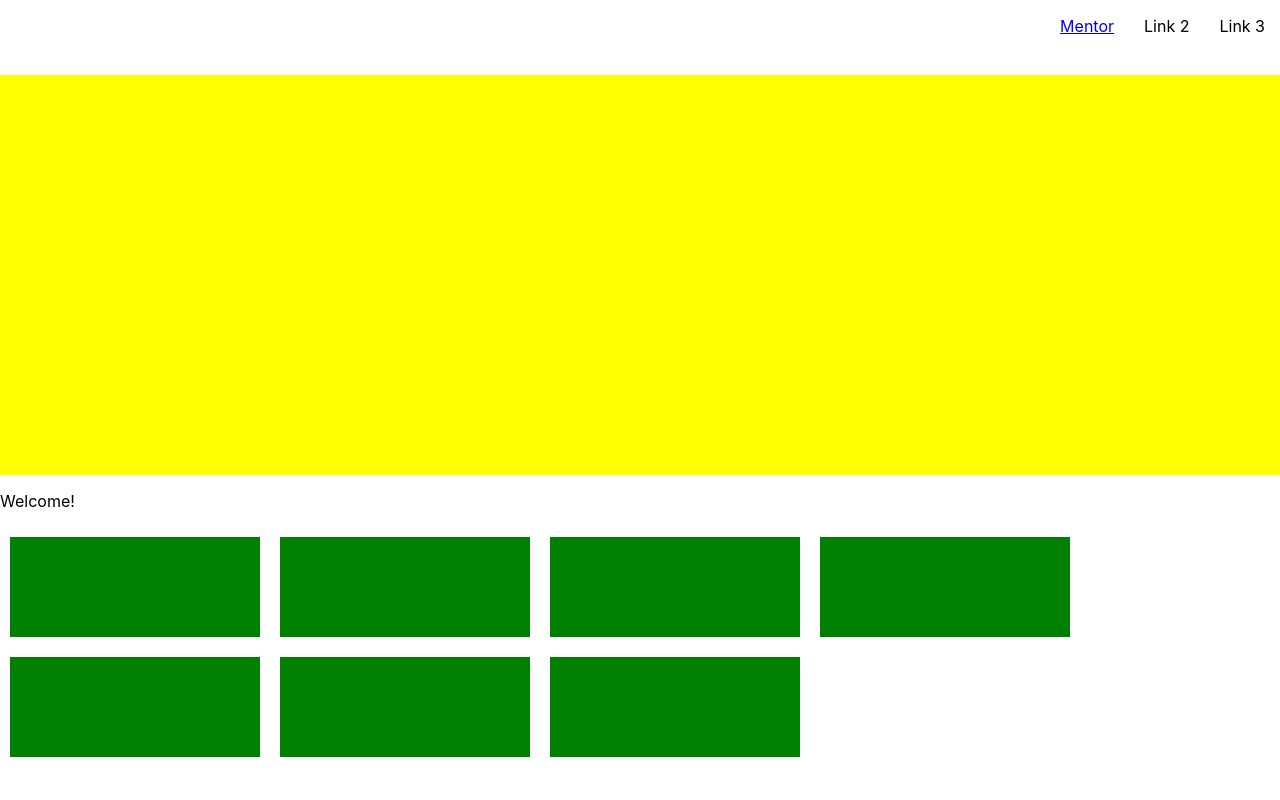
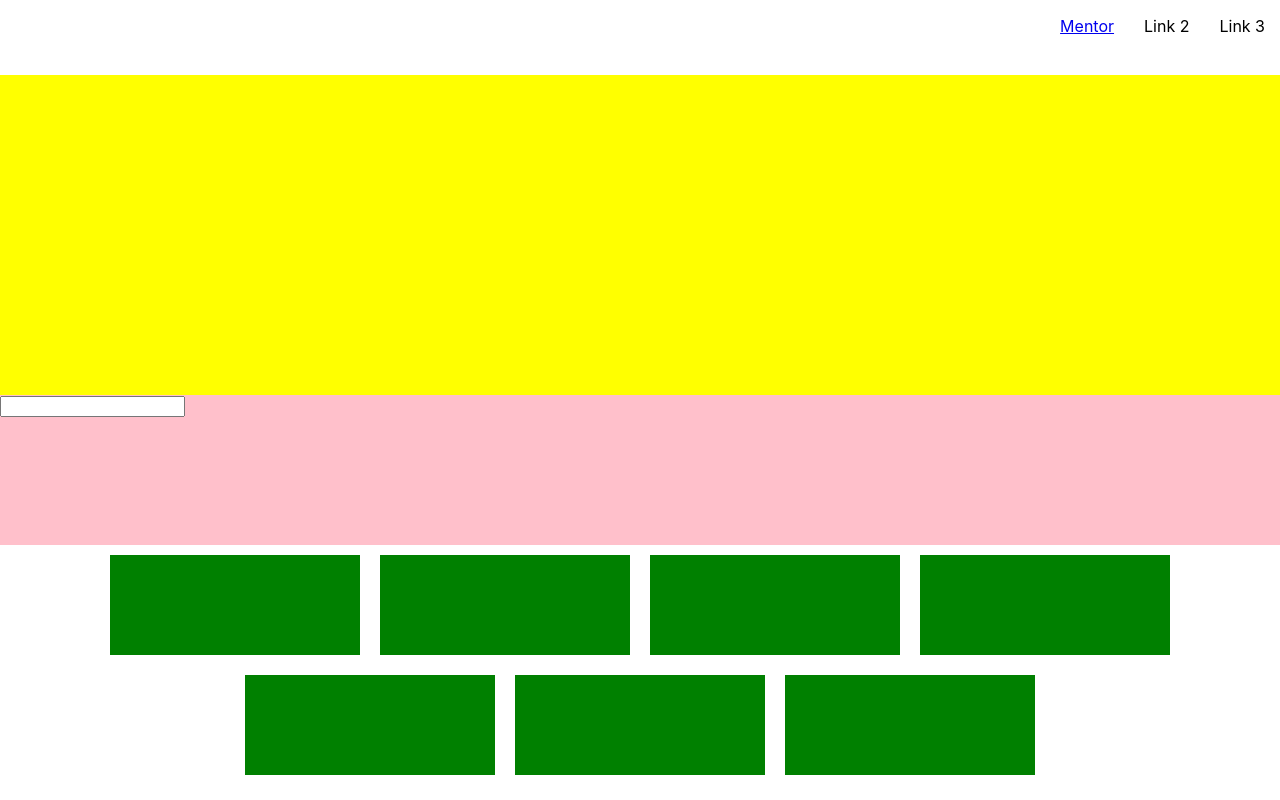
Before and after one commit to trandromeda/kindred-app, a React (Create React App) app: page / in a window 1280 px wide. Built offline with nearby package versions, Linux system fonts and the light colour scheme.

Commit message:
added search component and various touch-ups

```diff
--- a/src/components/header.js
+++ b/src/components/header.js
@@ -3,7 +3,7 @@ import styled from 'styled-components';
 
 const Header = styled.div`
     width: 100%;
-    height: 50vh;
+    height: 40vh;
     padding-top: 75px;
     background: yellow;
 `
--- a/src/components/index.js
+++ b/src/components/index.js
@@ -2,10 +2,12 @@ import Button from './button';
 import Header from './header';
 import LessonBox from './lesson-box';
 import Nav from './nav';
+import Search from './search';
 
 export {
     Button,
     Header,
     LessonBox,
     Nav,
+    Search
 }
--- /dev/null
+++ b/src/components/search.js
@@ -0,0 +1,22 @@
+import React, { Component } from 'react';
+import styled from 'styled-components';
+
+const Search = styled.div`
+    width: 100%;
+    height: 150px;
+    background: pink;
+`
+
+class Searchbar extends Component {
+    render() {
+        return (
+            <Search>
+                <form>
+                    <input type="text"></input>
+                </form>
+            </Search>
+        )
+    }
+}
+
+export default Searchbar;
--- a/src/views/home.js
+++ b/src/views/home.js
@@ -4,12 +4,13 @@ import { BrowserRouter as Router, Switch, Route, Link } from "react-router-dom";
 
 import '../App.css';
 
-import { LessonBox } from '../components';
+import { LessonBox, Search } from '../components';
 import { Lesson } from '../views';
 
 const LessonsContainer = styled.div`
   display: flex;
   flex-wrap: wrap;
+  justify-content: center;
 `
 
 class Home extends Component {
@@ -19,7 +20,7 @@ class Home extends Component {
         })
         return (
             <div>
-            <p>Welcome!</p>
+                <Search />
         <LessonsContainer>
           {lessons}
         </LessonsContainer>
```
